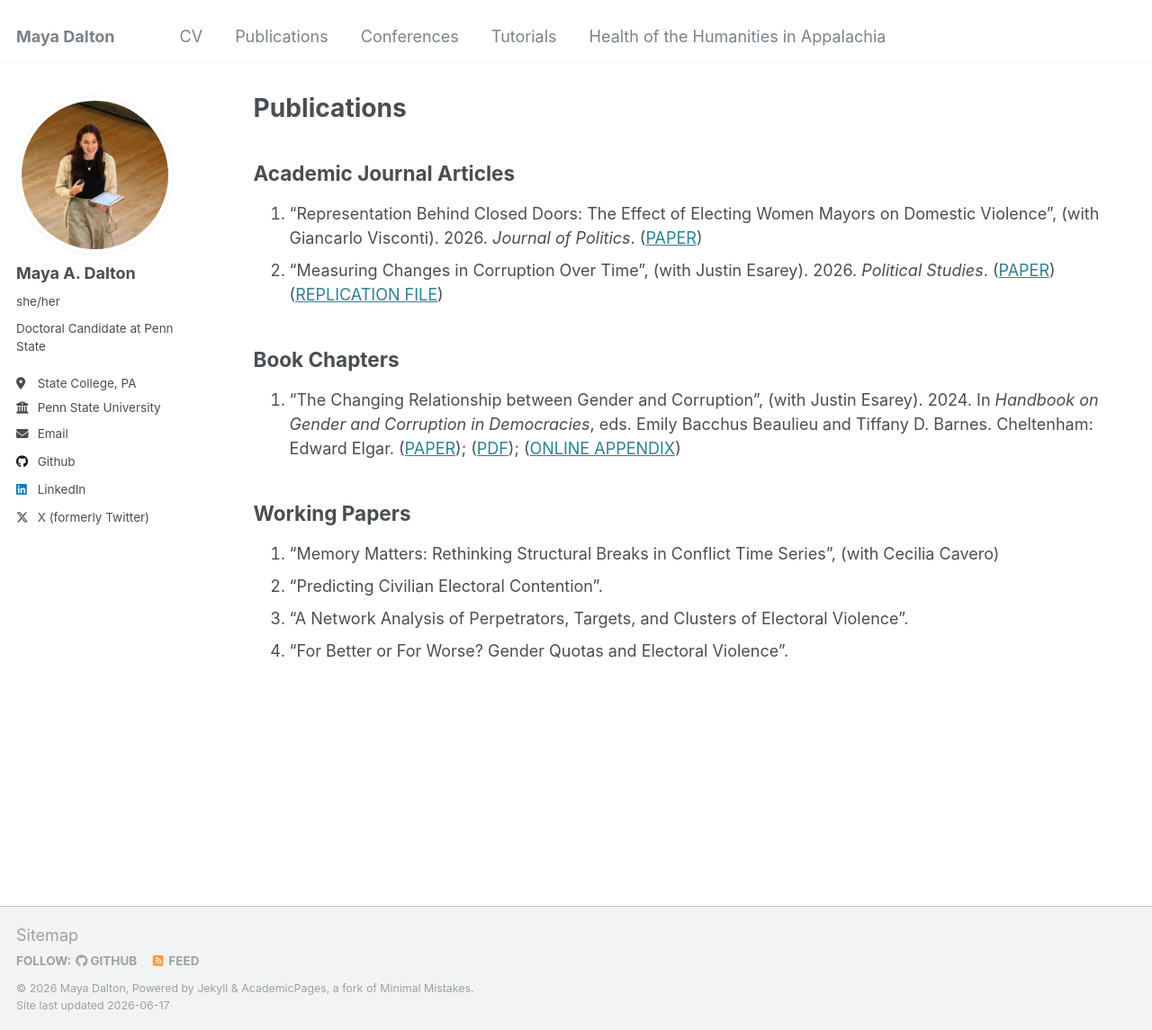
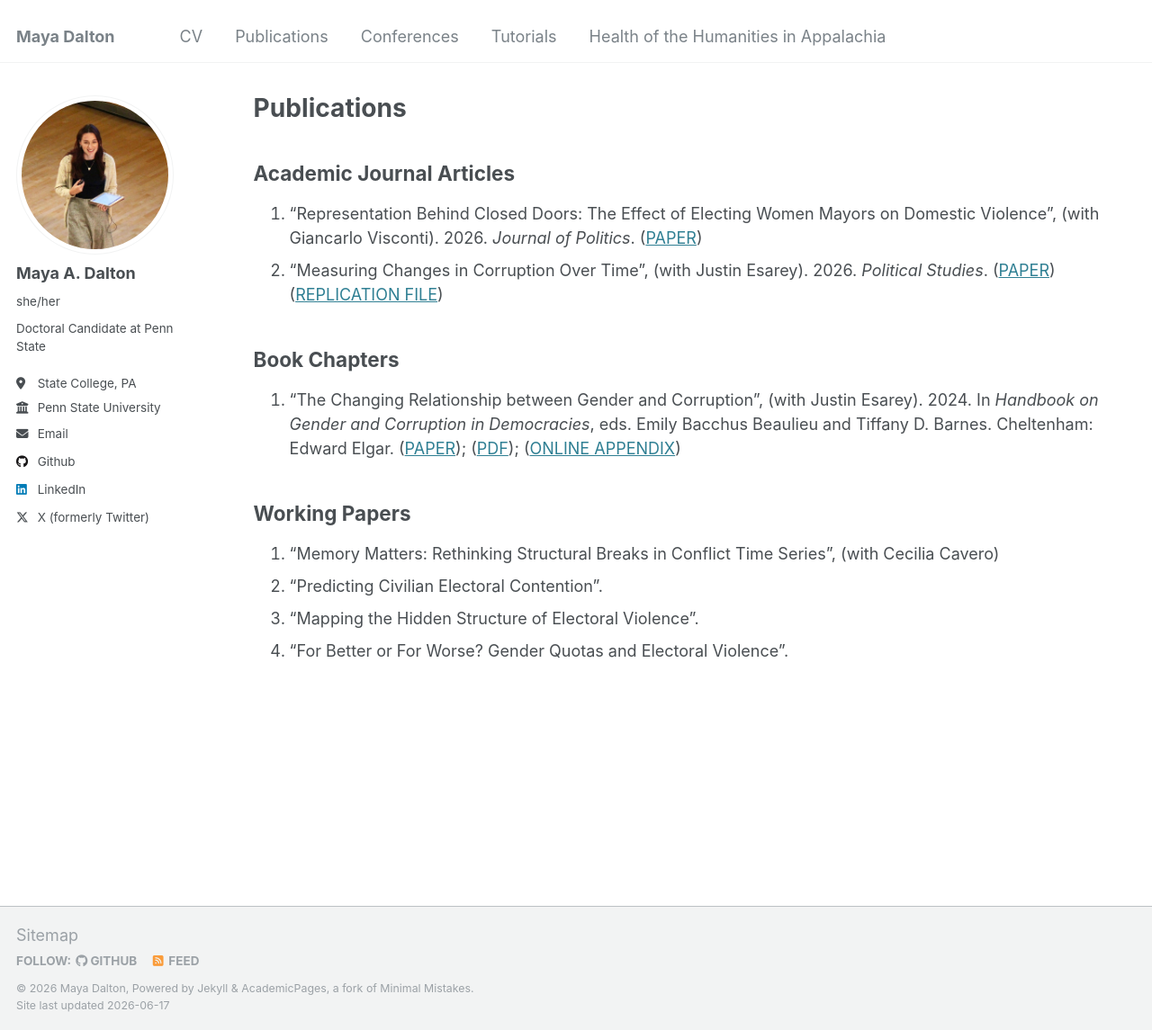
Before and after one commit to mdalton21/mdalton21.github.io, a Jekyll site: the page built from _pages/publications.md, in a window 1280 px wide and 1145 px high. Shown: the whole window at 90% size. Built offline with Jekyll 4.4.1, drawn with Linux system fonts in a browser that asks for light colours.

Commit message:
Update publications.md

```diff
--- a/_pages/publications.md
+++ b/_pages/publications.md
@@ -19,5 +19,5 @@ Working Papers
 --------
 1. "Memory Matters: Rethinking Structural Breaks in Conflict Time Series", (with Cecilia Cavero)
 2. "Predicting Civilian Electoral Contention".
-3. "A Network Analysis of Perpetrators, Targets, and Clusters of Electoral Violence".
+3. "Mapping the Hidden Structure of Electoral Violence".
 4. "For Better or For Worse? Gender Quotas and Electoral Violence".
```
